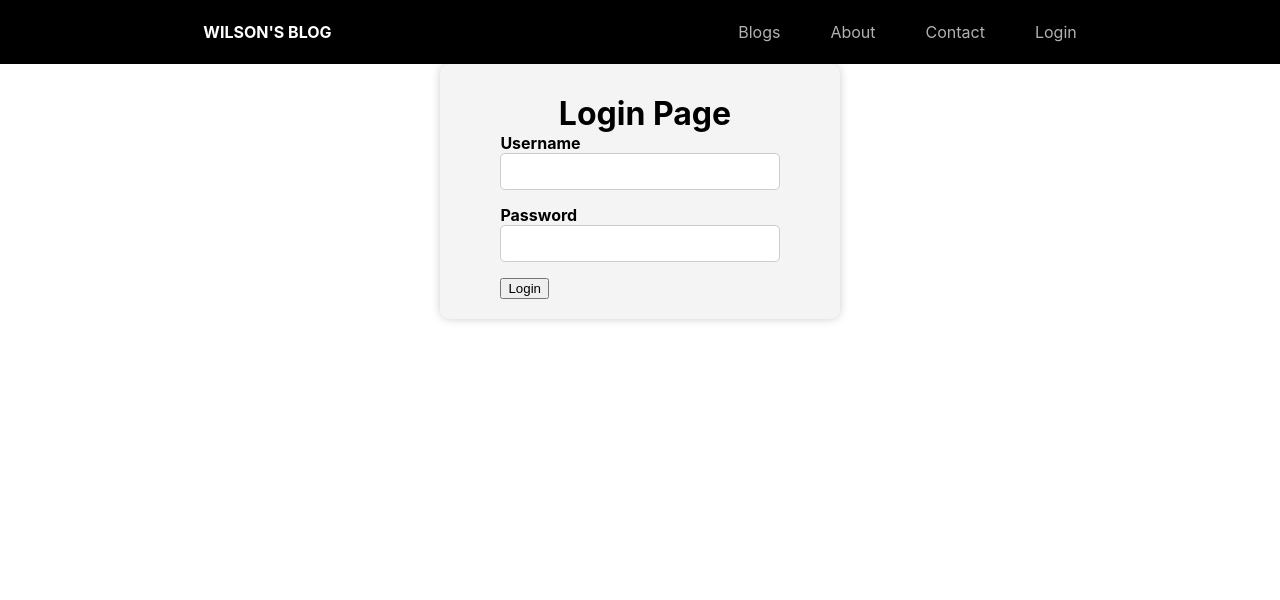
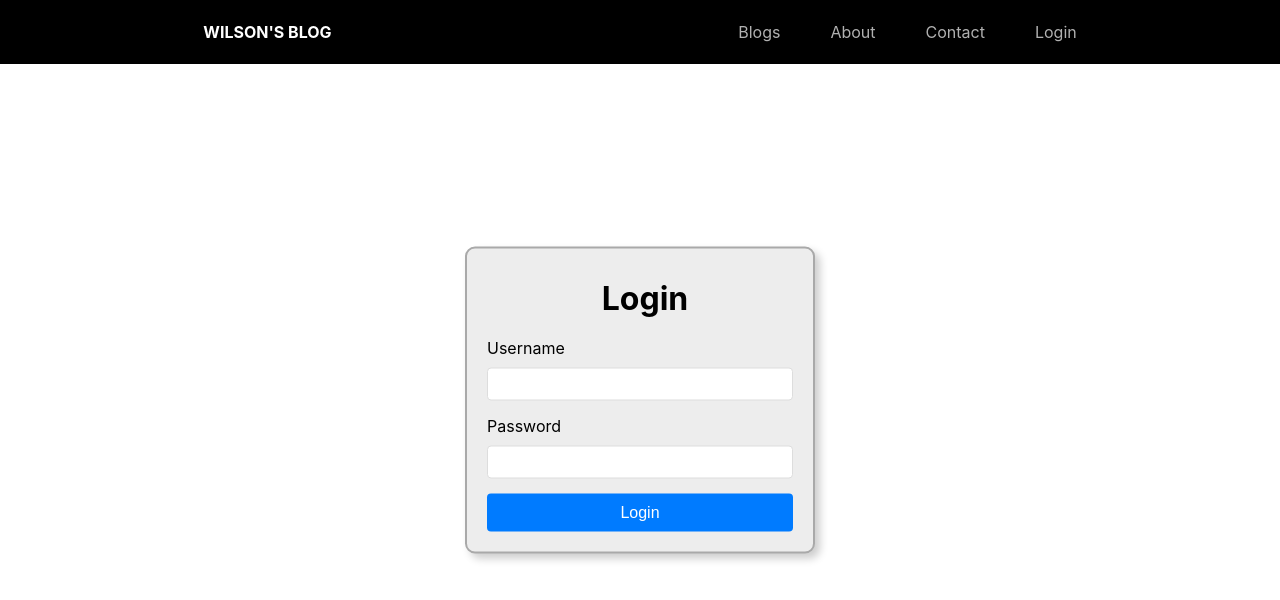
Before and after one commit to zyrephus/wilsons-blog, a React (Create React App) app: page /login in a window 1280 px wide. Shown: the top 600 px of the page. Built offline with nearby package versions, Linux system fonts and the light colour scheme.

Commit message:
Made login page

```diff
--- a/src/App.css
+++ b/src/App.css
@@ -13,55 +13,53 @@ h1 {
     padding-top: 10px;
 }
 
-/* Center the login container horizontally and vertically */
+/* login.js */
 .login-container {
-    display: flex;
-    flex-direction: column;
-    justify-content: center;
-    align-items: center;
-    height: auto; /* Allow the container to adjust its height based on content */
-    background-color: #f4f4f4;
+    border: 2px solid darkgray;
     border-radius: 10px;
-    box-shadow: 0 0 10px rgba(0, 0, 0, 0.2);
-    max-width: 400px;
-    margin: 0 auto;
+    position: absolute;
+    top: 50%;
+    left: 50%;
+    transform: translate(-50%, -50%);
     padding: 20px;
+    width: 350px; /* Fixed width for consistency */
+    background-color: rgb(237, 237, 237); /* White background */
+    box-shadow: 5px 5px 8px rgba(0, 0, 0, 0.2); /* Add some shadow for depth */
+    text-align: left; /* Center align the text */
 }
 
-/* Styling for the form */
-.login-form {
-    display: flex;
-    flex-direction: column;
+.login-container h1 {
+    text-align: center; /* Center align only the heading */
+    margin-bottom: 20px; /* Spacing below the heading */
 }
 
-/* Styling for form input fields */
 .form-group {
-    margin-bottom: 15px;
+    margin-bottom: 15px; /* Spacing between form groups */
 }
 
-label {
-    font-weight: bold;
+.form-group label {
+    display: block; /* Make the label a block element */
+    margin-bottom: 10px; /* Spacing between label and input */
 }
 
-input[type="text"],
-input[type="password"] {
+.form-group input {
+    width: 100%; /* Full width */
+    padding: 8px;
+    border: 1px solid #ddd; /* Light grey border */
+    border-radius: 4px; /* Rounded corners */
+}
+
+button {
     width: 100%;
     padding: 10px;
-    border: 1px solid #ccc;
-    border-radius: 5px;
+    border: none;
+    background-color: #007bff; /* Bootstrap primary color */
+    color: white;
+    border-radius: 4px;
+    cursor: pointer;
+    font-size: 16px;
 }
 
-/* Styling for the login button */
-.login-button {
-    background-color: #007bff;
-    color: white;
-    padding: 10px;
-    border: none;
-    border-radius: 5px;
-    cursor: pointer;
-    font-weight: bold;
+button:hover {
+    background-color: #0056b3; /* Darker shade on hover */
 }
-
-.login-button:hover {
-    background-color: #0056b3;
-}
--- a/src/pages/login.js
+++ b/src/pages/login.js
@@ -13,29 +13,29 @@ const Login = () => {
 
     return (
         <div className="login-container">
-        <h1>Login Page</h1>
+            <h1>Login</h1>
             <form onSubmit={handleSubmit}>
                 <div className="form-group">
                     <label htmlFor="username">Username</label>
                     <input
+                        required
                         type="text"
                         id="username"
                         value={username}
                         onChange={(e) => setUsername(e.target.value)}
-                    required
                     />
                 </div>
                 <div className="form-group">
                     <label htmlFor="password">Password</label>
                     <input
+                        required
                         type="password"
                         id="password"
                         value={password}
                         onChange={(e) => setPassword(e.target.value)}
-                    required
                     />
                 </div>
-            <button type="submit">Login</button>
+                <button>Login</button>
             </form>
         </div>
     );
```
Lines whose indentation alone changed are shown as unchanged.
